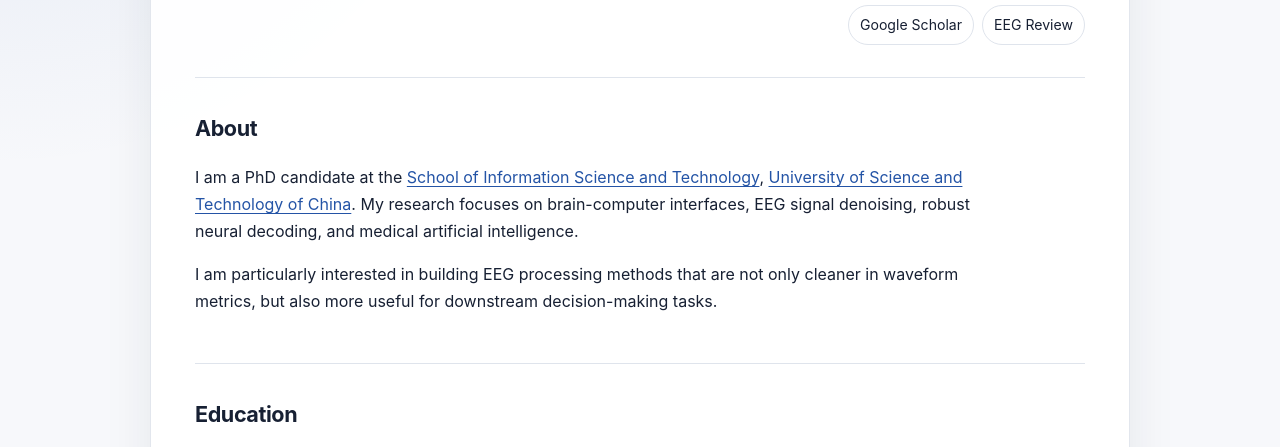
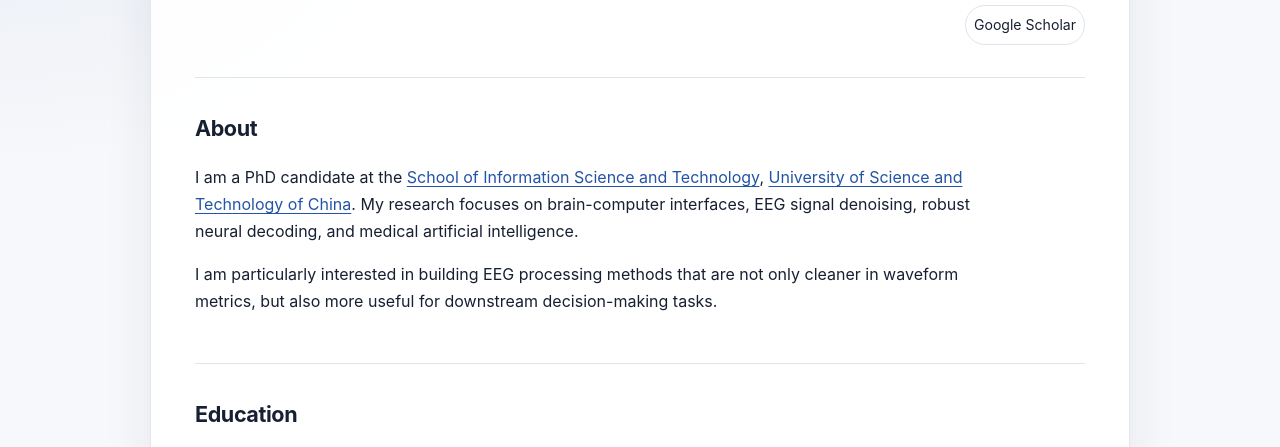
Before and after one commit to hanyilinn/hanyilinn.github.io, a plain HTML site: page index.html in a window 1280 px wide. Shown: the part 343-790 px from the top of the page. Drawn offline with Linux system fonts and the light colour scheme.

Commit message:
Remove redundant EEG Review profile link

```diff
--- a/assets/styles.css
+++ b/assets/styles.css
@@ -138,7 +138,7 @@ h3 {
   display: inline-flex;
   align-items: center;
   min-height: 38px;
-  padding: 7px 11px;
+  padding: 7px 8px;
   border: 1px solid var(--line);
   border-radius: 999px;
   background: #fff;
--- a/index.html
+++ b/index.html
@@ -33,7 +33,6 @@
             <a href="mailto:hanyil@mail.ustc.edu.cn">Email</a>
             <a href="https://github.com/hanyilinn">GitHub</a>
             <a href="https://scholar.google.com/citations?user=PYngcZgAAAAJ">Google Scholar</a>
-            <a href="https://hanyilinn.github.io/EEG_Denoising_Review/">EEG Review</a>
           </nav>
         </div>
       </header>
```
